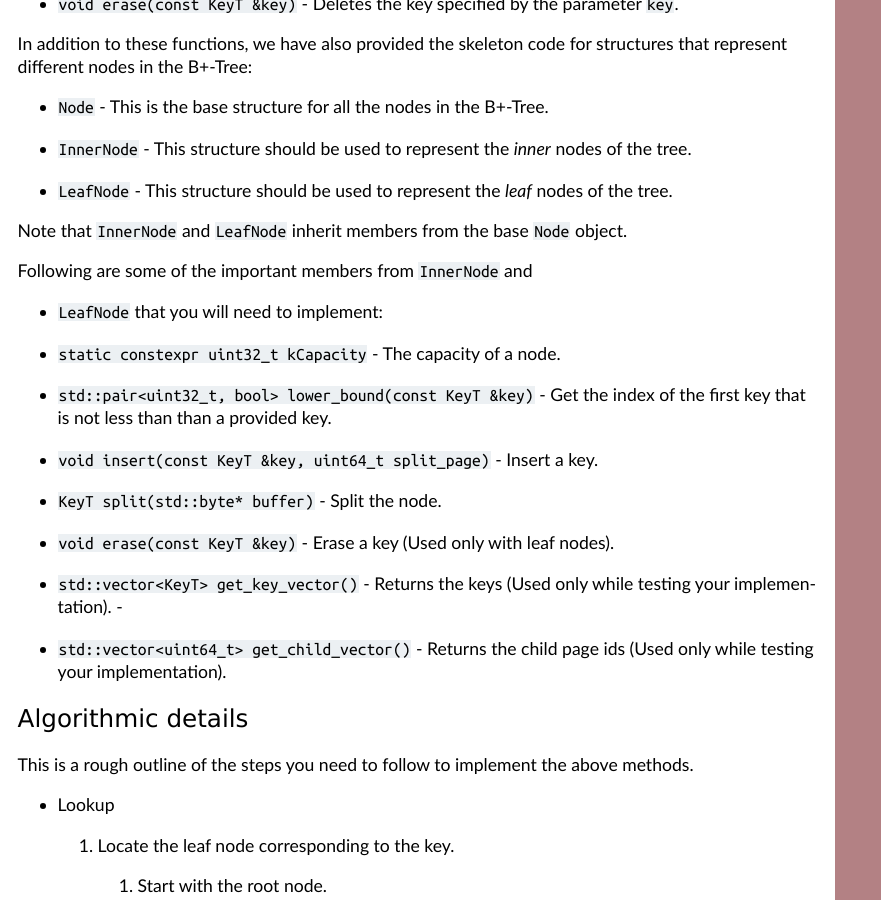
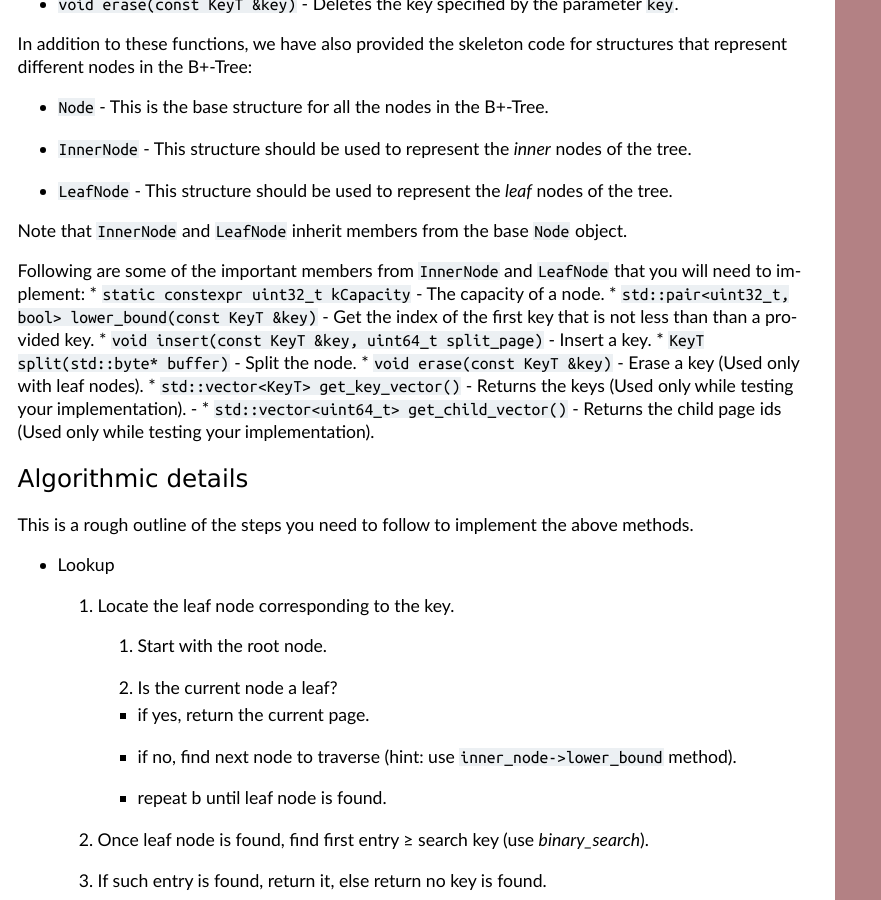
Before and after one commit to hershd23/buzzdb-docs, a Sphinx documentation site: the page built from docs/labs/lab3.rst, in a window 1280 px wide and 900 px high, scrolled down 1771 px. Shown: the whole window, without its empty margins (0-881 px from the left). Built offline with Sphinx 7.4.7, drawn with Linux system fonts in a browser that asks for light colours.

Commit message:
Update lab3.rst

```diff
--- a/docs/labs/lab3.rst
+++ b/docs/labs/lab3.rst
@@ -106,9 +106,7 @@
 Note that ``InnerNode`` and ``LeafNode`` inherit members from the base
 ``Node`` object.
 
-Following are some of the important members from ``InnerNode`` and
-
-* ``LeafNode`` that you will need to implement:
+Following are some of the important members from ``InnerNode`` and ``LeafNode`` that you will need to implement:
 * ``static constexpr uint32_t kCapacity`` - The capacity of a node.
 * ``std::pair<uint32_t, bool> lower_bound(const KeyT &key)`` - Get the index of the first key that is not less than than a provided key.
 * ``void insert(const KeyT &key, uint64_t split_page)`` - Insert a key.
```
